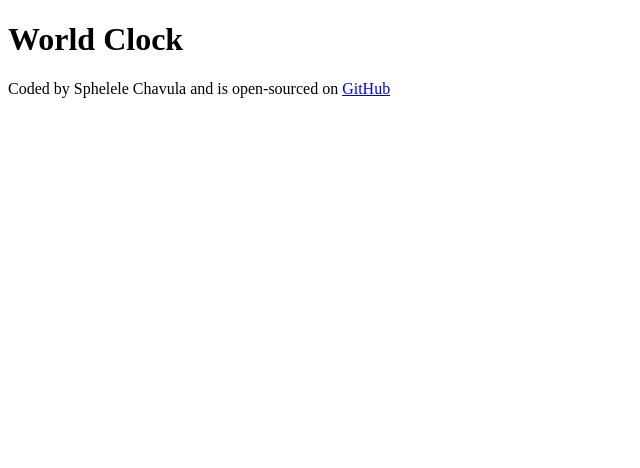
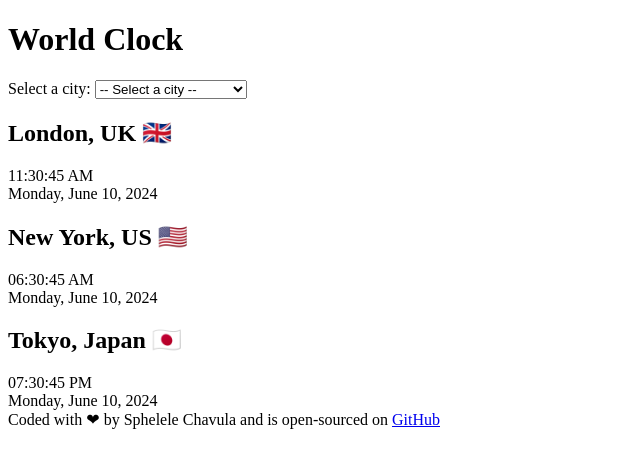
Before and after one commit to Spheh123/world-clock-project, a plain HTML site: page index.html in a window 1280 px wide. Shown: the whole page, without its empty margins (0-640 px from the left). Drawn offline with Linux system fonts and the light colour scheme.

Commit message:
Added a rough HTML structure

```diff
--- a/index.html
+++ b/index.html
@@ -7,13 +7,50 @@
     <title>World Clock - Sphelele Chavula</title>
   </head>
   <body>
-    <h1>World Clock</h1>
+    <div class="container">
+      <h1>World Clock</h1>
+
+      <div class="city-selector">
+        <label for="cities">Select a city:</label>
+        <select id="cities">
+          <option value="">-- Select a city --</option>
+          <option value="Europe/London">London, UK 🇬🇧</option>
+          <option value="America/New_York">New York, US 🇺🇸</option>
+          <option value="Asia/Tokyo">Tokyo, Japan 🇯🇵</option>
+          <option value="Australia/Sydney">Sydney, Australia 🇦🇺</option>
+          <option value="Africa/Johannesburg">Johannesburg, SA 🇿🇦</option>
+        </select>
+      </div>
+
+      <div class="clocks-container">
+        <!-- Default city clocks -->
+        <div class="city-clock">
+          <h2>London, UK 🇬🇧</h2>
+          <div class="time">11:30:45 AM</div>
+          <div class="date">Monday, June 10, 2024</div>
+        </div>
+
+        <div class="city-clock">
+          <h2>New York, US 🇺🇸</h2>
+          <div class="time">06:30:45 AM</div>
+          <div class="date">Monday, June 10, 2024</div>
+        </div>
+
+        <div class="city-clock">
+          <h2>Tokyo, Japan 🇯🇵</h2>
+          <div class="time">07:30:45 PM</div>
+          <div class="date">Monday, June 10, 2024</div>
+        </div>
+      </div>
+    </div>
+
     <footer>
-      Coded by Sphelele Chavula and is open-sourced on
+      Coded with ❤ by Sphelele Chavula and is open-sourced on
       <a href="https://github.com/Spheh123/world-clock-project" target="_blank"
         >GitHub</a
       >
     </footer>
+
     <script src="src/index.js"></script>
   </body>
 </html>
```
